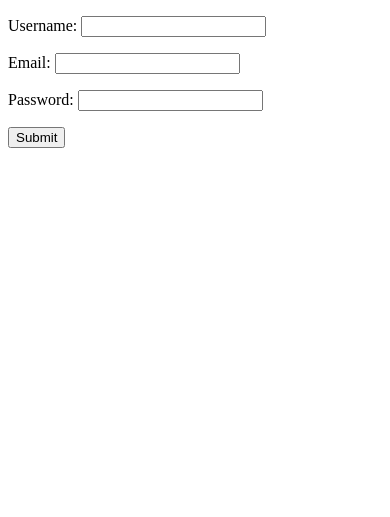
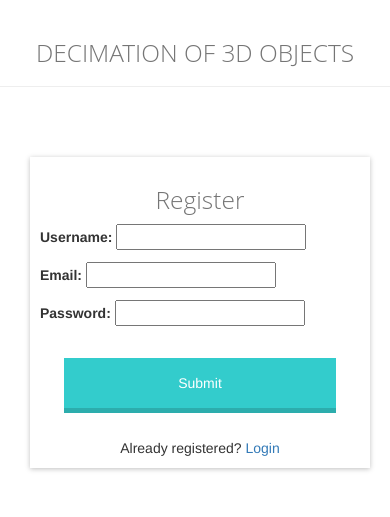
Before and after one commit to JordyCuan/Django-Server, a Django app: page /register/ in a window 390 px wide. Shown: the top 517 px of the page. Run offline with Django 3.2, Linux system fonts and the light colour scheme; some libraries are stand-ins or nearby versions.

Commit message:
Register template with CSS and Html code factorization

```diff
--- /dev/null
+++ b/server_project/templates/base.html
@@ -0,0 +1,29 @@
+{% load static %}
+<!DOCTYPE html>
+<html lang="en">
+	<head>
+		<meta charset="utf-8">
+		<!-- Registro para usar la plataforma -->
+		<title>DECIMATION OF 3D OBJECTS</title>
+		<meta name="viewport" content="width=device-width, initial-scale=1">
+		<link href="http://maxcdn.bootstrapcdn.com/bootstrap/3.3.0/css/bootstrap.min.css" rel="stylesheet">
+		<script src="http://code.jquery.com/jquery-1.11.1.min.js"></script>
+		<script src="http://maxcdn.bootstrapcdn.com/bootstrap/3.3.0/js/bootstrap.min.js"></script>
+		<link rel="stylesheet" type="text/css" href="{% static 'css/signin-singup-style.css' %}">
+	</head>
+
+
+	<body>
+		<div class="page-header">
+			<h1>DECIMATION OF 3D OBJECTS</h1>
+		</div>
+		<div class="container-fluid" >
+
+			{% block content %}
+			{% endblock %}
+
+		</div>
+	</body>
+</html>
+{% verbatim %}
+{% endverbatim %}
--- a/server_project/templates/register.html
+++ b/server_project/templates/register.html
@@ -1,14 +1,19 @@
-<!DOCTYPE html>
-<html>
-	<head>
-	    <title>Register</title>
-	</head>
+{% extends 'base.html' %}
 
-	<body>
-	    <form method="POST">
-	        {% csrf_token %}
-	        {{ form.as_p }}
-	        <button type="submit">Submit</button>
-	    </form>
-	</body>
-</html>
+{% block content %}
+	<!-- Formulario para el registro -->
+	<div class="col-md-6" id="sign-id">
+		<div id="logbox">
+			<form name="register" id="register">
+				<h1>Register</h1>
+				{% csrf_token %}
+				{{ form.as_p }}
+				<button type="submit" class="inputButton">Submit</button>
+			</form>
+
+			<div class="text-center">
+				Already registered? <a href="/login" id="login" >Login</a>
+			</div>
+		</div>
+	</div>
+{% endblock %}
```
Also changed, not shown: server_project/templates/registration/login.html (+8 -52 lines), db.sqlite3.
